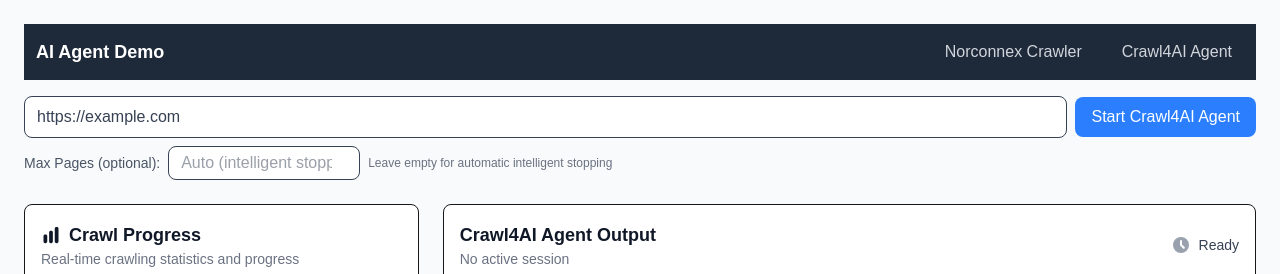
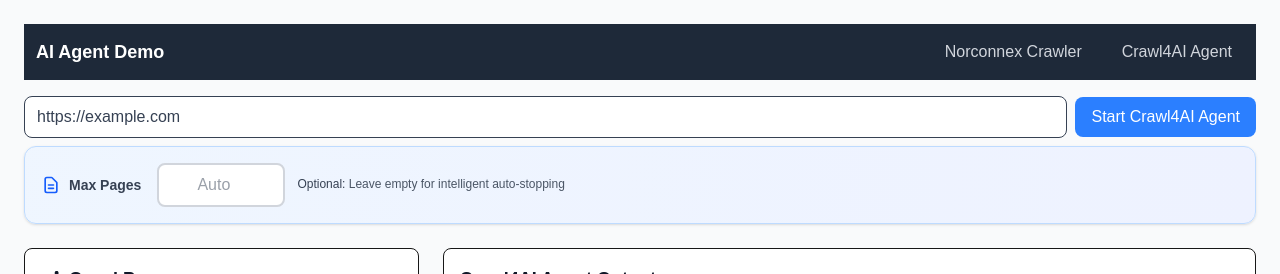
Before and after one commit to Zula99/Programming-Project-AI-Agent-Demo, a Next.js app in the folder ai-agent-demo-factory-frontend/: page /crawl4ai in a window 1280 px wide. Shown: the top 274 px of the page. Built offline with nearby package versions, Linux system fonts and the light colour scheme; no server answers.

Commit message:
Polished UI for max_pages control

```diff
--- a/ai-agent-demo-factory-frontend/src/components/Crawl4AIUrlBar.tsx
+++ b/ai-agent-demo-factory-frontend/src/components/Crawl4AIUrlBar.tsx
@@ -67,23 +67,34 @@
             </form>
 
             {/* Max Pages Control */}
-            <div className="flex items-center gap-2">
-                <label className="text-sm font-medium text-gray-600">
-                    Max Pages (optional):
+            <div className="bg-gradient-to-r from-blue-50 to-indigo-50 border border-blue-200 rounded-xl p-4 shadow-sm">
+                <div className="flex items-center gap-4">
+                    <div className="flex-shrink-0">
+                        <label className="text-sm font-semibold text-gray-700 flex items-center gap-2">
+                            <svg className="w-5 h-5 text-blue-600" fill="none" stroke="currentColor" viewBox="0 0 24 24">
+                                <path strokeLinecap="round" strokeLinejoin="round" strokeWidth={2} d="M9 12h6m-6 4h6m2 5H7a2 2 0 01-2-2V5a2 2 0 012-2h5.586a1 1 0 01.707.293l5.414 5.414a1 1 0 01.293.707V19a2 2 0 01-2 2z" />
+                            </svg>
+                            Max Pages
                         </label>
+                    </div>
+                    <div className="flex-1 flex items-center gap-3">
                         <input
                             type="number"
                             value={maxPages}
                             onChange={(e) => setMaxPages(e.target.value)}
-                    placeholder="Auto (intelligent stopping)"
-                    className="w-48 px-3 py-1 bg-white text-gray-700 border rounded-lg outline-none focus:border-blue-500"
+                            placeholder="Auto"
+                            className="w-32 px-4 py-2 bg-white text-gray-700 border-2 border-gray-300 rounded-lg outline-none focus:border-blue-500 focus:ring-2 focus:ring-blue-200 transition-all disabled:bg-gray-100 disabled:cursor-not-allowed font-medium text-center"
                             disabled={isRunning}
                             min="1"
                             max="10000"
                         />
-                <span className="text-xs text-gray-500">
-                    Leave empty for automatic intelligent stopping
-                </span>
+                        <div className="flex-1">
+                            <p className="text-xs text-gray-600 leading-relaxed">
+                                <span className="font-medium text-gray-700">Optional:</span> Leave empty for intelligent auto-stopping
+                            </p>
+                        </div>
+                    </div>
+                </div>
             </div>
         </div>
     );
```
Lines whose indentation alone changed are shown as unchanged.
